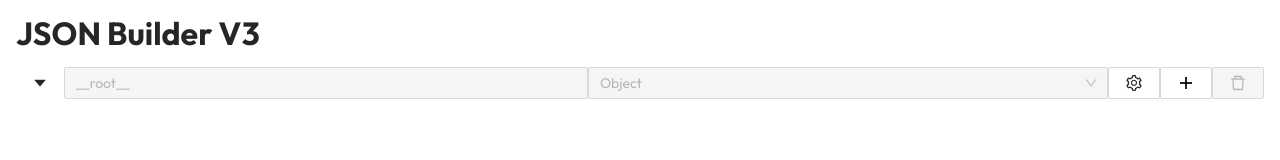
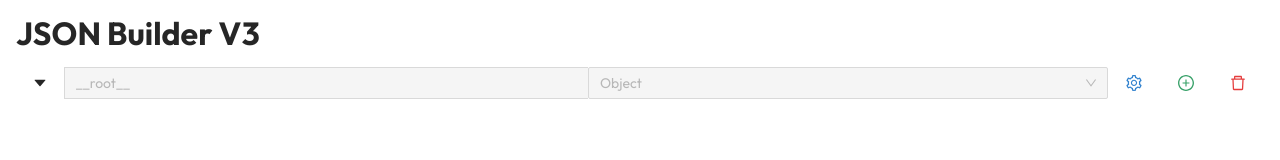
Before and after one commit to blackgospel/schema-builder, a Next.js app: page / in a window 1280 px wide. Shown: the top 160 px of the page. Built offline with nearby package versions, Linux system fonts and the light colour scheme.

Commit message:
Fixed scaling issues with buttons when on smaller screen

```diff
--- a/src/components/json-builder/sub/controls/common-controls.tsx
+++ b/src/components/json-builder/sub/controls/common-controls.tsx
@@ -2,10 +2,10 @@ import {
   CaretDownFilled,
   CaretRightFilled,
   DeleteOutlined,
-  PlusOutlined,
+  PlusCircleOutlined,
   SettingOutlined,
 } from '@ant-design/icons'
-import { Button, Col, Input, Row, Select } from 'antd'
+import { Button, Col, Input, Row, Select, SelectProps } from 'antd'
 import _ from 'lodash'
 import { schemaTypes } from 'src/helper/utils/constants'
 import {
@@ -71,11 +71,13 @@ const CommonControls: React.FC<CommonControlsProps> = ({
   const isObject = controlType === 'object'
   const isArray = controlType === 'array'
 
+  const StyledSelect = styled((props: SelectProps) => <Select {...props} />)``
+
   return (
     <>
       <Input.Group>
         <Row align="middle">
-          <Col span={11}>
+          <Col xs={isObject ? 9 : 10} lg={11}>
             <Row justify="space-around" align="middle">
               <Col span={2}>
                 {isCollection && (
@@ -89,6 +91,7 @@ const CommonControls: React.FC<CommonControlsProps> = ({
               </Col>
               <Col span={22}>
                 <Input
+                  style={{ borderRadius: '0px', borderRight: '0px' }}
                   defaultValue={schemaKey}
                   /* TODO: figure out way to disable array items without explictly using items as disable control */
                   disabled={rootNode || schemaKey === 'items'}
@@ -97,38 +100,41 @@ const CommonControls: React.FC<CommonControlsProps> = ({
               </Col>
             </Row>
           </Col>
-          <Col span={isObject ? 10 : 11}>
-            <Select
-              style={{ width: '100%' }}
+          <Col xs={isObject ? 9 : 10} lg={isObject ? 10 : 11}>
+            <StyledSelect
+              style={{ width: '100%', borderRadius: '0px' }}
               value={getTypeOptions}
               options={schemaTypes}
               disabled={rootNode}
               onChange={onChangeFieldType}
             />
           </Col>
-          <Col span={1}>
+          <Col xs={2} lg={1}>
             <Button
+              type="text"
               style={{ width: '100%' }}
               onClick={openModal}
-              icon={<SettingOutlined />}
+              icon={<SettingOutlined style={{ color: '#3182ce' }} />}
               disabled={!getTypeOptions}
             />
           </Col>
           {isObject && (
-            <Col span={1}>
+            <Col xs={2} lg={1}>
               <Button
+                type="text"
                 disabled={!_.isFunction(onAdd)}
                 onClick={onAdd}
                 style={{ width: '100%' }}
-                icon={<PlusOutlined />}
+                icon={<PlusCircleOutlined style={{ color: '#38a169' }} />}
               />
             </Col>
           )}
-          <Col span={1}>
+          <Col xs={2} lg={1}>
             <Button
+              type="text"
               style={{ width: '100%' }}
               onClick={onDelete}
-              icon={<DeleteOutlined />}
+              icon={<DeleteOutlined style={{ color: '#e53e3e' }} />}
               disabled={rootNode}
             />
           </Col>
```
